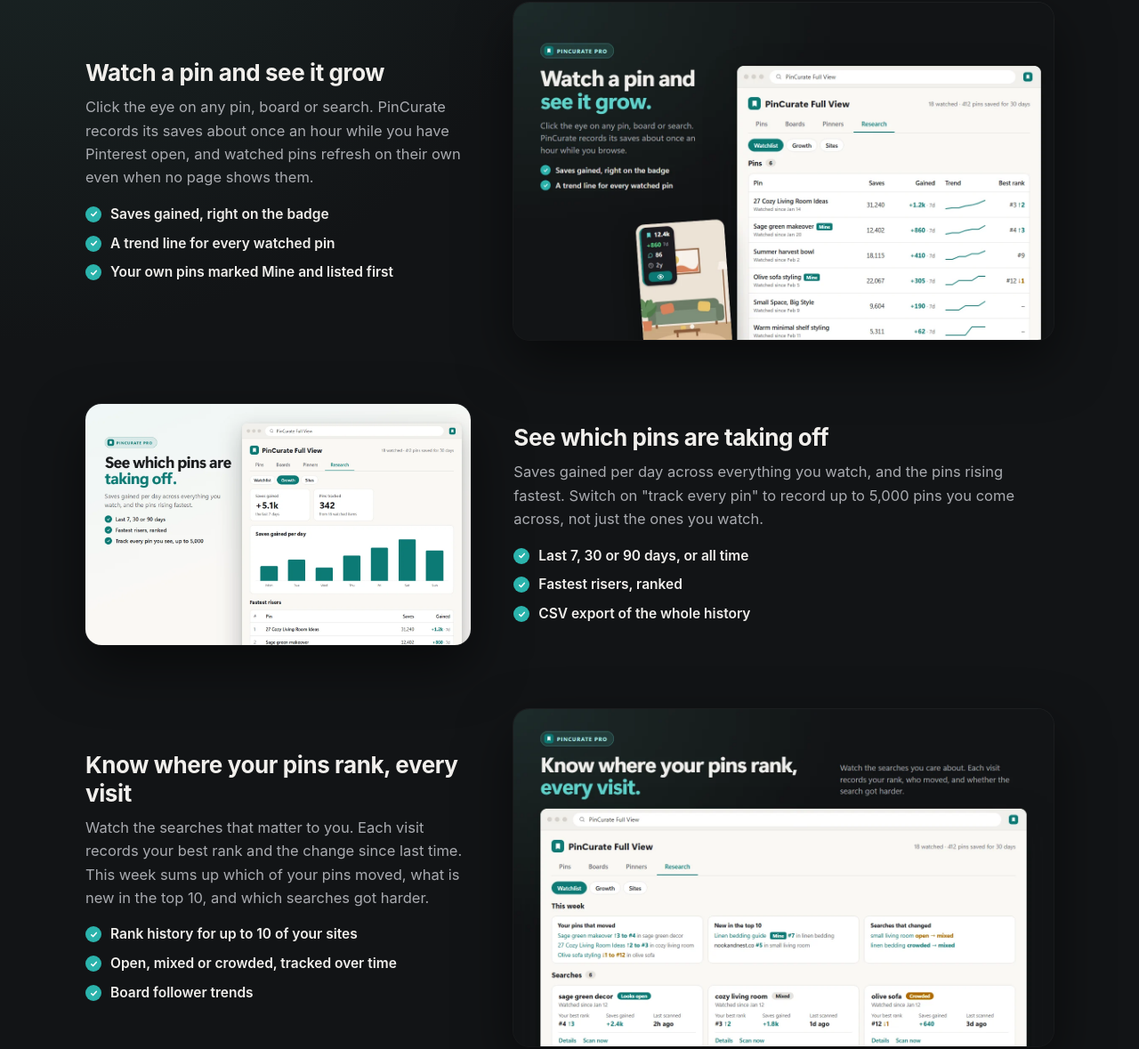
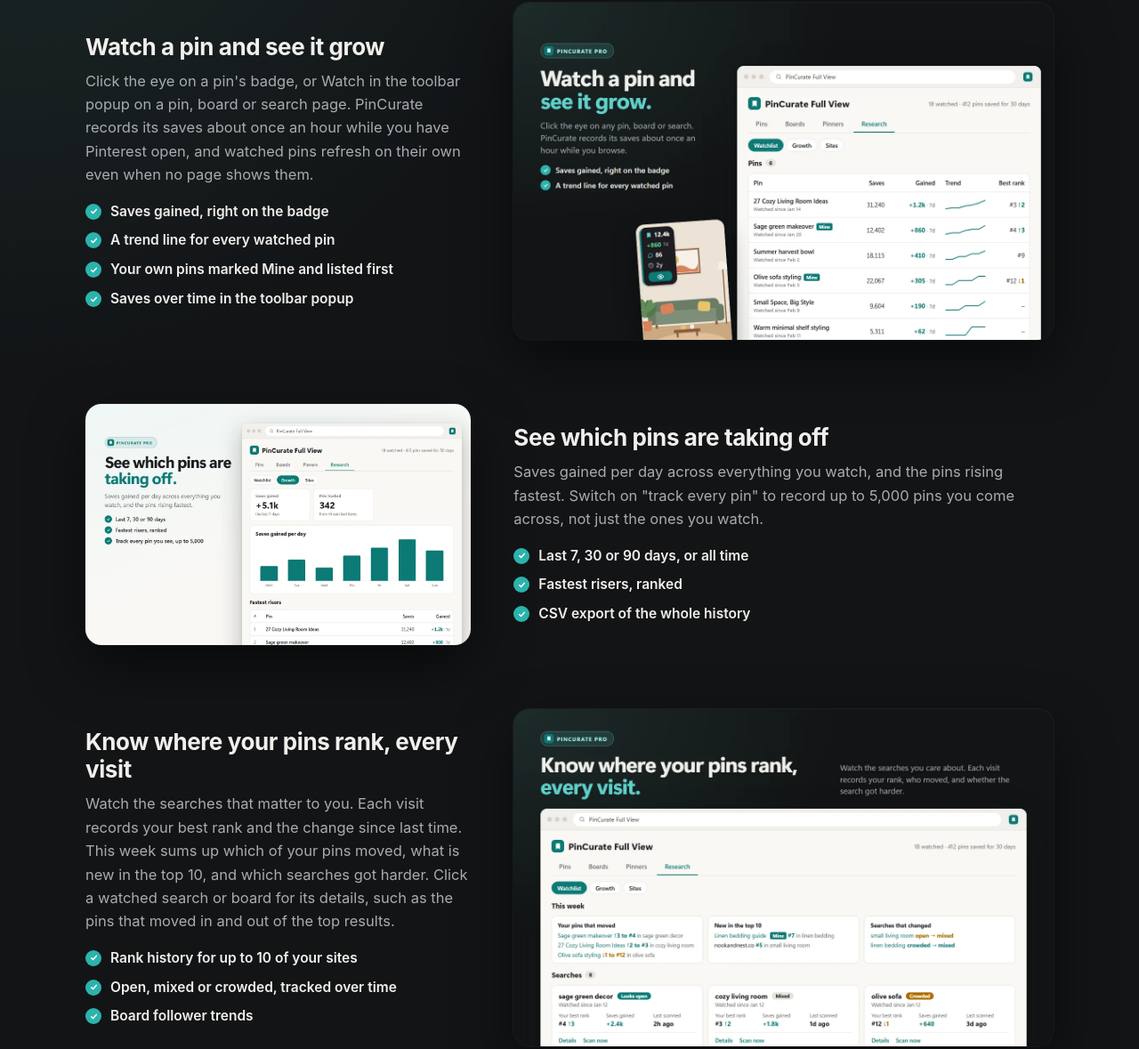
Before and after one commit to un1va/pincurate-site, a plain HTML site: page index.html in a window 1280 px wide. Shown: the part 3559-4738 px from the top of the page at 89% size. Drawn offline with Linux system fonts and the light colour scheme.

Commit message:
Pro section: correct watch steps, popup and card details, See Pro pricing button
Co-Authored-By: Claude Opus 5.5 <noreply@anthropic.com>

```diff
--- a/index.html
+++ b/index.html
@@ -171,8 +171,8 @@
         <div class="row">
           <div class="row-copy">
             <h3>Watch a pin and see it grow</h3>
-            <p>Click the eye on any pin, board or search. PinCurate records its saves about once an hour while you have Pinterest open, and watched pins refresh on their own even when no page shows them.</p>
-            <ul class="ticks"><li>Saves gained, right on the badge</li><li>A trend line for every watched pin</li><li>Your own pins marked Mine and listed first</li></ul>
+            <p>Click the eye on a pin's badge, or Watch in the toolbar popup on a pin, board or search page. PinCurate records its saves about once an hour while you have Pinterest open, and watched pins refresh on their own even when no page shows them.</p>
+            <ul class="ticks"><li>Saves gained, right on the badge</li><li>A trend line for every watched pin</li><li>Your own pins marked Mine and listed first</li><li>Saves over time in the toolbar popup</li></ul>
           </div>
           <img class="row-img" src="img/pro1-watch.webp" width="1280" height="800" loading="lazy" alt="The Pro watchlist: watched pins with saves, saves gained in 7 days, a trend line and best rank">
         </div>
@@ -189,7 +189,7 @@
         <div class="row">
           <div class="row-copy">
             <h3>Know where your pins rank, every visit</h3>
-            <p>Watch the searches that matter to you. Each visit records your best rank and the change since last time. This week sums up which of your pins moved, what is new in the top 10, and which searches got harder.</p>
+            <p>Watch the searches that matter to you. Each visit records your best rank and the change since last time. This week sums up which of your pins moved, what is new in the top 10, and which searches got harder. Click a watched search or board for its details, such as the pins that moved in and out of the top results.</p>
             <ul class="ticks"><li>Rank history for up to 10 of your sites</li><li>Open, mixed or crowded, tracked over time</li><li>Board follower trends</li></ul>
           </div>
           <img class="row-img" src="img/pro3-rank.webp" width="1280" height="800" loading="lazy" alt="The Pro watchlist This week panel and watched search cards with verdict, best rank and change">
@@ -203,6 +203,8 @@
           </div>
           <img class="row-img" src="img/pro4-sites.webp" width="1280" height="800" loading="lazy" alt="The Pro sites tab with competitor websites and keyword gaps">
         </div>
+
+        <p class="center"><a class="btn lg light" href="#pricing">See Pro pricing</a></p>
       </div>
     </section>
 
```
